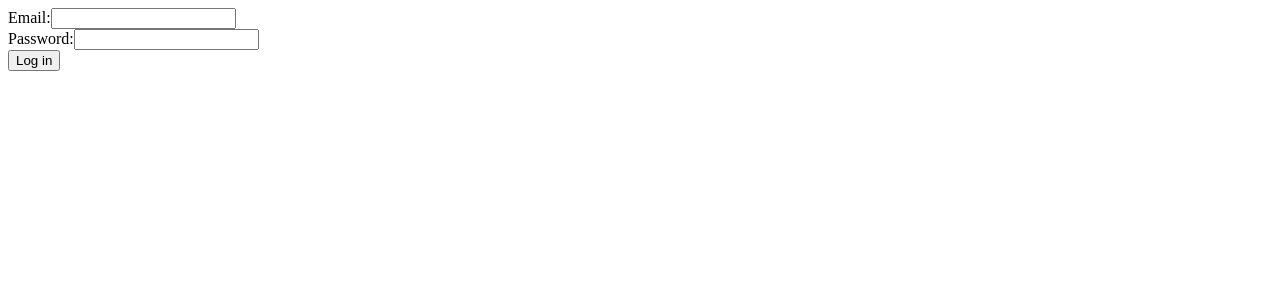
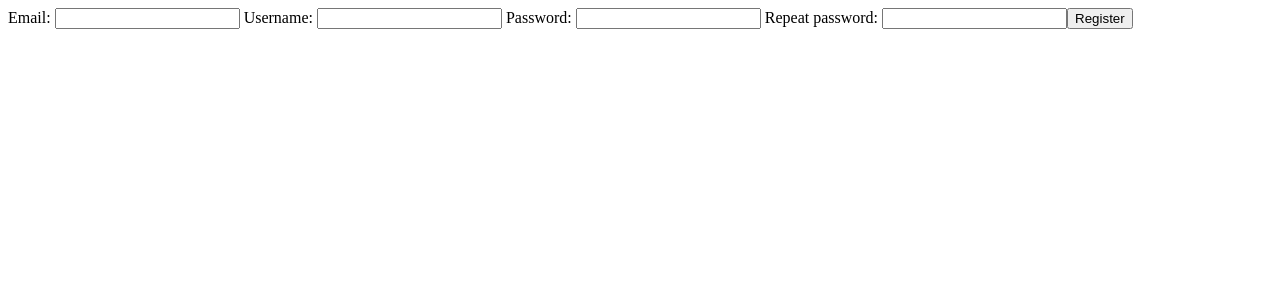
Before and after one commit to Karlz-Bandz/MarketUI, an Angular app: page /register in a window 1280 px wide. Before the commit this address led to /login. Shown: the top 300 px of the page. Built offline with nearby package versions, Linux system fonts and the light colour scheme.

Commit message:
Register user form

```diff
--- a/src/app/app.routes.ts
+++ b/src/app/app.routes.ts
@@ -6,8 +6,10 @@ import { AddProductComponent } from './add-product/add-product.component';
 import { UpdateProductComponent } from './update-product/update-product.component';
 import { MyOrdersComponent } from './my-orders/my-orders.component';
 import { AllOrdersComponent } from './all-orders/all-orders.component';
+import { RegisterComponent } from './register/register.component';
 
 export const routes: Routes = [
+    { path: 'register', component: RegisterComponent },
     { path: 'orders/all', component: AllOrdersComponent },
     { path: 'orders/my', component: MyOrdersComponent },
     { path: 'product/update/:id', component: UpdateProductComponent },
--- a/src/app/login/login.component.html
+++ b/src/app/login/login.component.html
@@ -9,6 +9,7 @@
       <input type="password" [(ngModel)]="password" name="password" required>
     </div>
     <button type="submit">Log in</button>
+    <button (click)="goToRegister()">Register</button>
   </form>
   <p *ngIf="errorMessage" class="error">{{ errorMessage }}</p>
 </div>
--- a/src/app/login/login.component.ts
+++ b/src/app/login/login.component.ts
@@ -21,6 +21,10 @@ export class LoginComponent {
     private router: Router
   ) {}
 
+  goToRegister() {
+    this.router.navigate(['/register']);
+  }
+
   onSubmit() {
     this.authService.login({ email: this.email, password: this.password }).subscribe({
       next: () => {
--- /dev/null
+++ b/src/app/register/register.component.html
@@ -0,0 +1,40 @@
+<form [formGroup]="registerForm" (ngSubmit)="registerUser()">
+    <label>
+        Email:
+        <input type="text" formControlName="email">
+    </label>
+
+    <div *ngIf="registerForm.get('email')?.invalid && registerForm.get('email')?.touched">
+        Email is required
+    </div>
+
+    <label>
+        Username:
+        <input type="text" formControlName="username">
+    </label>
+
+     <div *ngIf="registerForm.get('username')?.invalid && registerForm.get('username')?.touched">
+        Username is required
+    </div>
+
+    <label>
+        Password:
+        <input type="password" formControlName="password">
+    </label>
+
+
+    <div *ngIf="registerForm.get('password')?.invalid && registerForm.get('password')?.touched">
+        Password is required
+    </div>
+
+     <label>
+        Repeat password:
+        <input type="password" formControlName="password2">
+    </label>
+
+    <div *ngIf="registerForm.get('password2')?.invalid && registerForm.get('password2')?.touched">
+        Repeat password is required
+    </div>
+
+    <button type="submit">Register</button>
+</form>
--- /dev/null
+++ b/src/app/register/register.component.ts
@@ -0,0 +1,53 @@
+import { CommonModule } from '@angular/common';
+import { Component } from '@angular/core';
+import { FormControl, FormGroup, ReactiveFormsModule, Validators } from '@angular/forms';
+import { AuthService } from '../../service/auth.service';
+import { RegisterRequest } from '../../model/register-request';
+
+@Component({
+  selector: 'app-register',
+  standalone: true,
+  imports: [
+    ReactiveFormsModule,
+    CommonModule
+  ],
+  templateUrl: './register.component.html',
+  styleUrl: './register.component.css'
+})
+export class RegisterComponent {
+
+  constructor(
+    private authService: AuthService
+  ) { }
+
+  registerForm = new FormGroup({
+    email: new FormControl<string>('', { nonNullable: true, validators: [Validators.required] }),
+    username: new FormControl<string>('', { nonNullable: true, validators: [Validators.required] }),
+    password: new FormControl<string>('', { nonNullable: true, validators: [Validators.required, Validators.min(4)] }),
+    password2: new FormControl<string>('', [Validators.required, Validators.min(4)])
+  });
+
+  registerUser() {
+
+    const registerObj = this.registerForm.getRawValue();
+
+    if (this.registerForm.invalid || (registerObj.password != registerObj.password2)) {
+      this.registerForm.markAllAsTouched();
+      return;
+    }
+
+    const request: RegisterRequest = {
+      username: registerObj.username,
+      email: registerObj.email,
+      password: registerObj.password
+    };
+
+    this.authService.register(request).subscribe((res: any) => {
+      alert('User with id: ' + res.id + ' added!')
+      console.log('Success!');
+    }, (err: any) => {
+      console.error('Register user error!');
+    })
+
+  }
+}
--- /dev/null
+++ b/src/model/register-request.ts
@@ -0,0 +1,5 @@
+export interface RegisterRequest {
+    username: string,
+    email: string,
+    password: string
+}
--- a/src/service/auth.service.ts
+++ b/src/service/auth.service.ts
@@ -5,6 +5,7 @@ import { environment } from '../environment/environment';
 import { TokenService } from '../core/service/token.service';
 import { BehaviorSubject } from 'rxjs';
 import { jwtDecode } from 'jwt-decode';
+import { RegisterRequest } from '../model/register-request';
 
 interface JwtPayload {
   scope: string;
@@ -62,8 +63,8 @@ export class AuthService {
       }));
   }
 
-  register(user: { username: string; email: string; password: string }) {
-    return this.http.post(`${this.apiUrl}/users/register`, user);
+  register(registerRequest: RegisterRequest) {
+    return this.http.post(`${this.apiUrl}/users/register`, registerRequest);
   }
 
   logout() {
```
Also changed, not shown: src/app/register/register.component.css (added), 1 other file (tests, documents, lock files or other folders).
